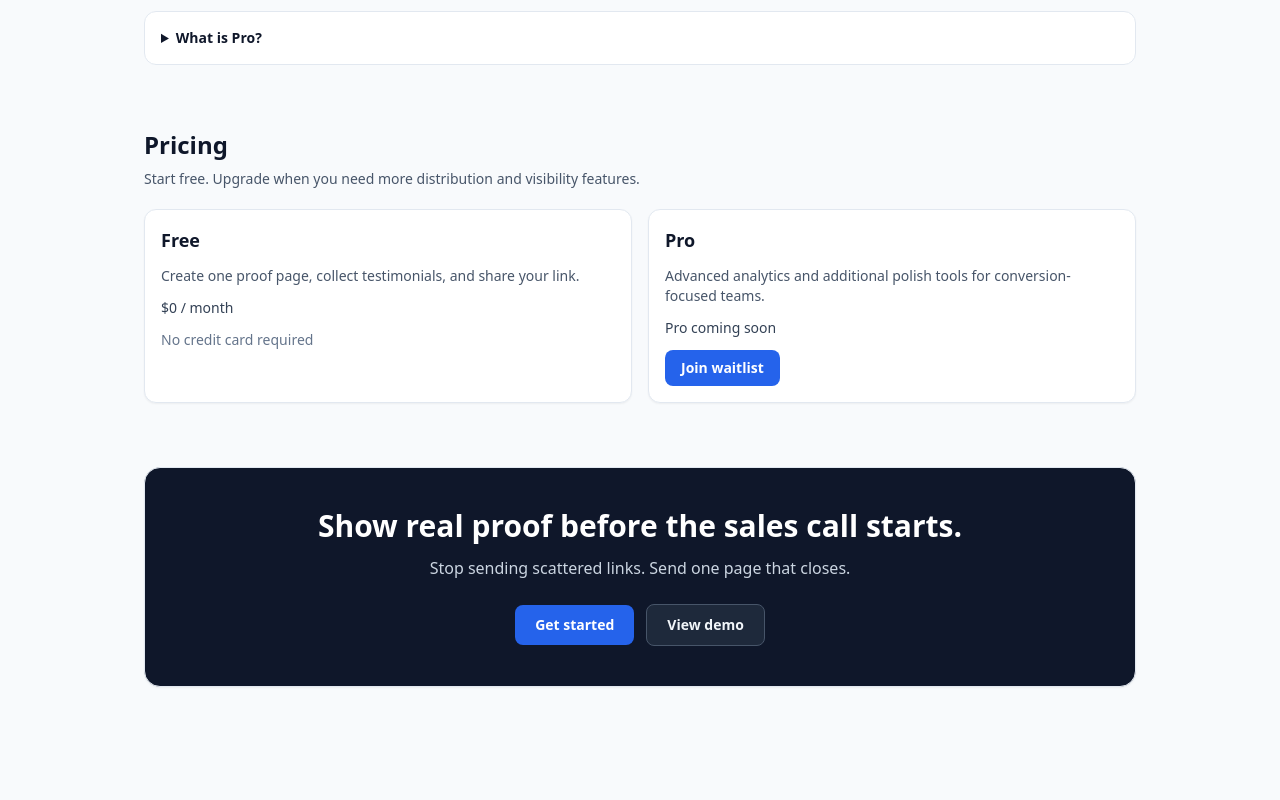
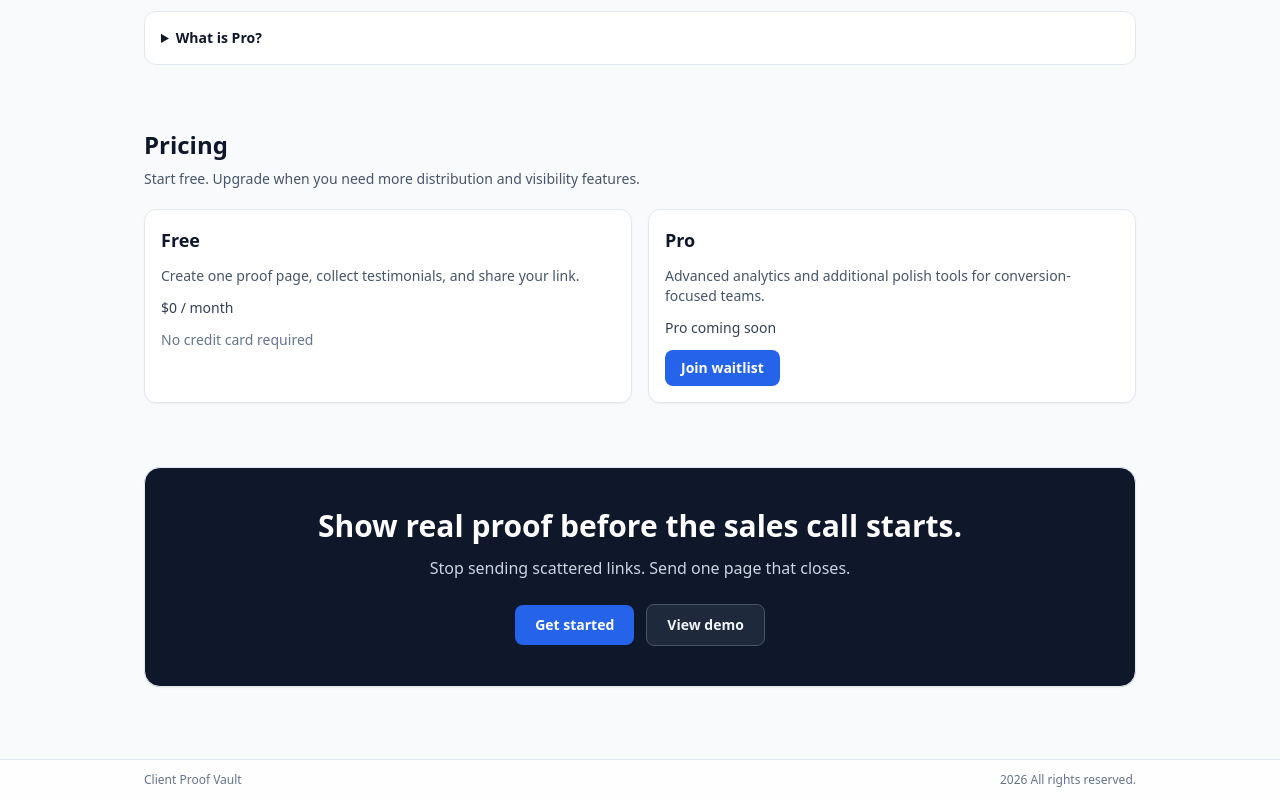
Before and after one commit to conels08/client-proof-vault, a Next.js app: page / in a window 1280 px wide. Shown: the part 3711-4511 px from the top of the page. Before the commit the page ends 4470 px from the top, so only its background shows below. Built offline with nearby package versions, Linux system fonts and the light colour scheme; no server answers.

Commit message:
feat(layout): add minimal site footer with consistent shell styling
Introduce a thin global footer beneath main content using the existing max-width container, subtle border, and muted typography to match the current theme without changing routing or app behavior.

```diff
--- a/app/layout.tsx
+++ b/app/layout.tsx
@@ -57,6 +57,12 @@ export default async function RootLayout({
           </div>
         </header>
         <main className="mx-auto w-full max-w-5xl px-4 py-8">{children}</main>
+        <footer className="border-t border-slate-200 bg-white/90">
+          <div className="mx-auto flex max-w-5xl items-center justify-between px-4 py-3 text-xs text-slate-500">
+            <p>Client Proof Vault</p>
+            <p>{new Date().getFullYear()} All rights reserved.</p>
+          </div>
+        </footer>
       </body>
     </html>
   );
```
